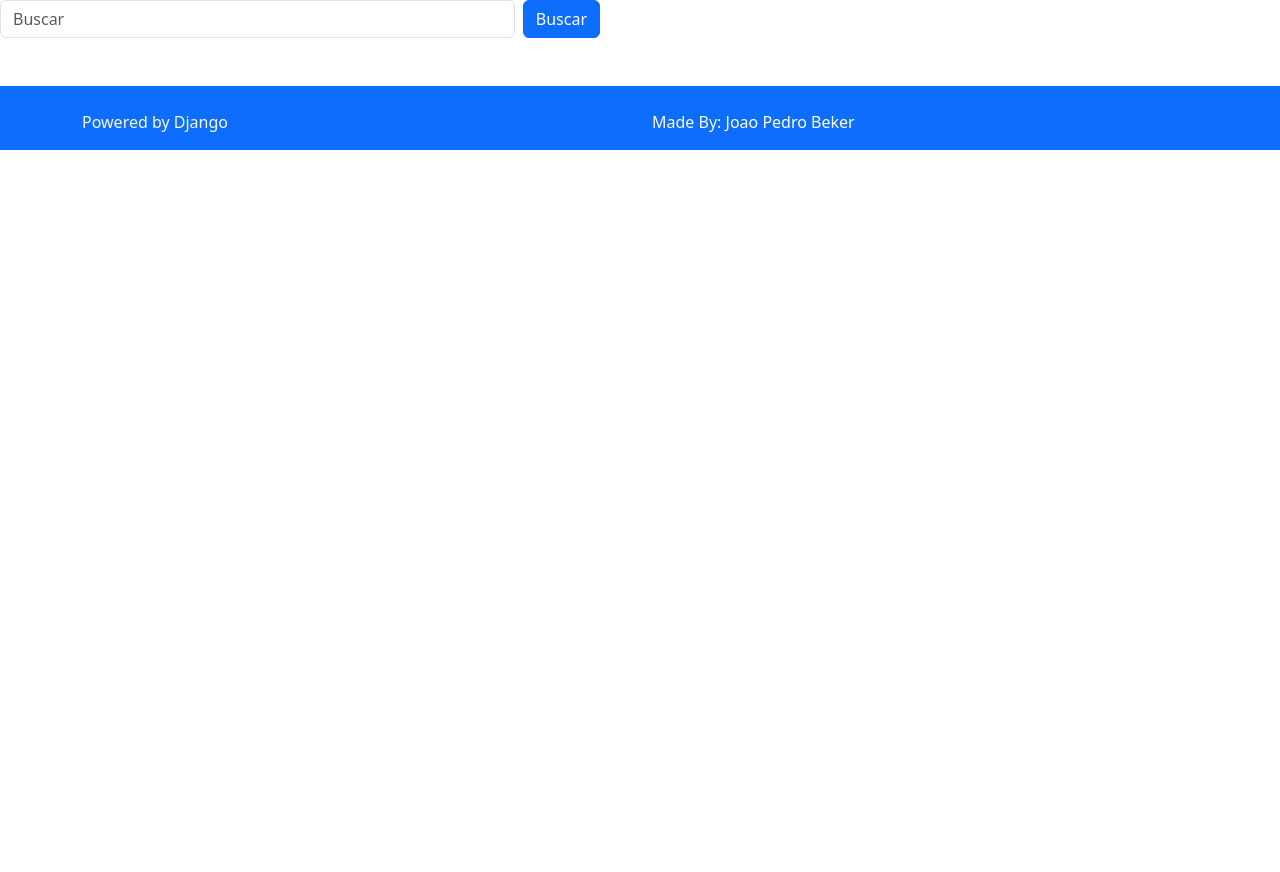
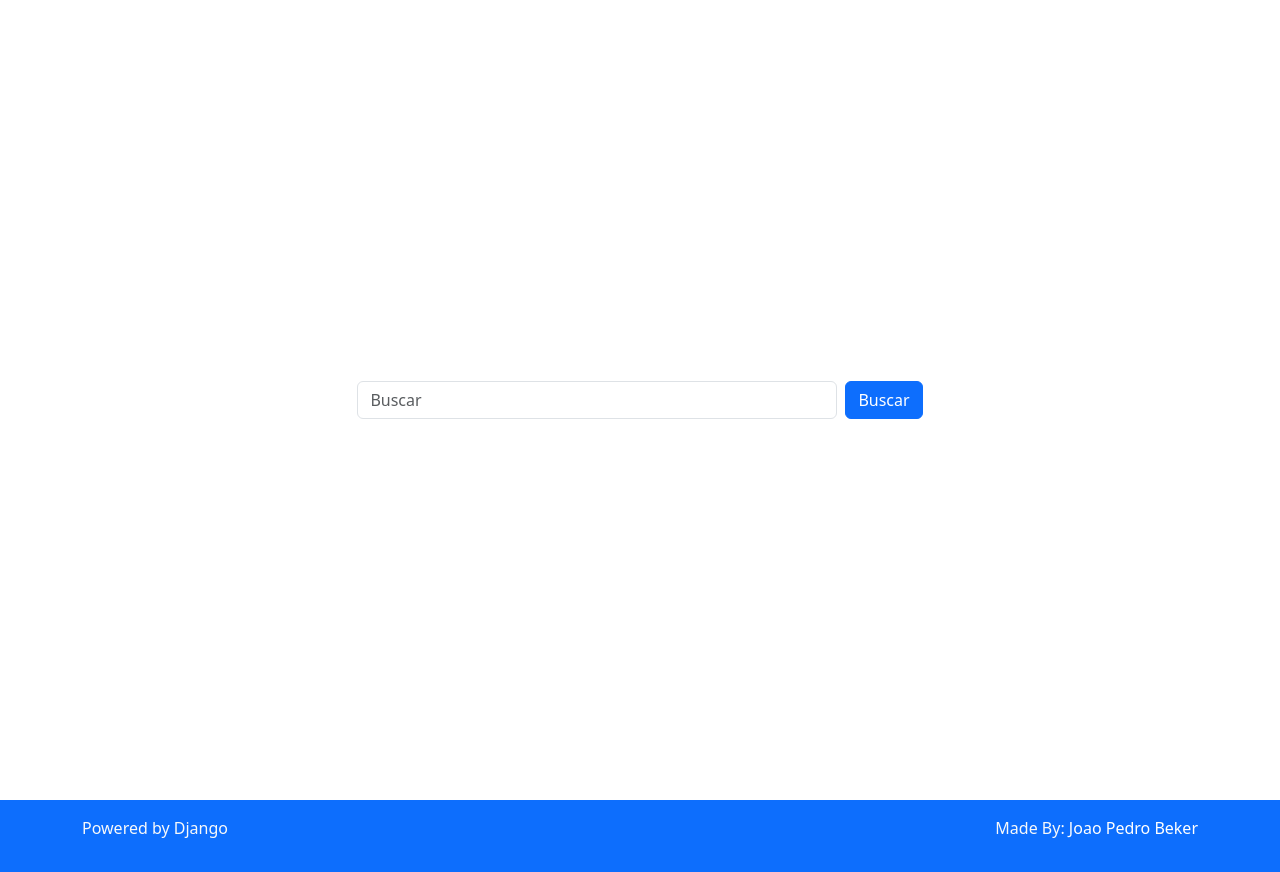
Before and after one commit to Beker-Dev/desafio-catalogo-ofertas, a Django app: page / in a window 1280 px wide. Before the commit the page ends 150 px from the top, so only its background shows below. Run offline with Django 5.2, Linux system fonts and the light colour scheme; some libraries are stand-ins or nearby versions.

Commit message:
🚧 center search bar

```diff
--- a/src/products/templates/products/search.html
+++ b/src/products/templates/products/search.html
@@ -1,6 +1,8 @@
-<div class="search-container text-center">
-    <form class="d-flex" role="search" action="{% url 'products:index' %}">
-        <input class="form-control me-2" type="search" placeholder="Buscar" aria-label="Search" name="search" value={{ request.GET.search }}>
-        <button class="btn btn-primary" type="submit">Buscar</button>
-    </form>
+<div class="d-flex justify-content-center align-items-center vh-100">
+    <div class="search-container text-center">
+        <form class="d-flex" role="search" action="{% url 'products:index' %}">
+            <input class="form-control me-2 products-main-searchbar" type="search" placeholder="Buscar" aria-label="Search" name="search" value="{{ request.GET.search }}">
+            <button class="btn btn-primary" type="submit">Buscar</button>
+        </form>
+    </div>
 </div>
--- /dev/null
+++ b/src/static/styles/products/search.css
@@ -0,0 +1,3 @@
+.products-main-searchbar {
+    width: 40rem !important;
+}
--- a/src/templates/base.html
+++ b/src/templates/base.html
@@ -9,8 +9,8 @@
     {% bootstrap_javascript %}
 </head>
 
-<body>
-    <div>
+<body class="d-flex flex-column min-vh-100">
+    <div class="flex-grow-1 d-flex flex-column align-items-center justify-content-center">
         {% block 'content' %}{% endblock %}
     </div>
 
--- a/src/templates/partials/footer.html
+++ b/src/templates/partials/footer.html
@@ -1,14 +1,14 @@
-<footer class="bg-primary text-light">
-    <div class="container navbar-dark pt-4 mt-5">
+<footer class="bg-primary text-light py-3 mt-auto">
+    <div class="container navbar-dark">
         <div class="row">
-            <div class="col">
-                <p class="text-left">Powered by Django</p>
+            <div class="col text-start">
+                <p>Powered by Django</p>
             </div>
-            <div class="col">
-                <p class="text-right">Made By:
-                <a style="color:white; text-decoration:none;" target="blank" href="https://github.com/Beker-Dev/desafio-catalogo-ofertas">
-                    Joao Pedro Beker
-                </a>
+            <div class="col text-end">
+                <p>Made By:
+                    <a style="color:white; text-decoration:none;" target="blank" href="https://github.com/Beker-Dev/desafio-catalogo-ofertas">
+                        Joao Pedro Beker
+                    </a>
                 </p>
             </div>
         </div>
--- a/src/templates/partials/head.html
+++ b/src/templates/partials/head.html
@@ -4,8 +4,6 @@
 <meta name="viewport" content="width=device-width, initial-scale=1, shrink-to-fit=no">
 <meta name="description" content="">
 <meta name="author" content="">
-
-<link href="{% static 'css/products/search.css' %}" rel="stylesheet">
-<link href="{% static 'css/footer.css' %}" rel="stylesheet">
+<link href="{% static 'styles/products/search.css' %}" rel="stylesheet">
 
 <script src="https://www.google.com/recaptcha/api.js" async defer></script>
--- a/src/templates/static/css/footer.css
+++ /dev/null
@@ -1,3 +0,0 @@
-.footer {
-    position: absolute
-}
--- a/src/templates/static/css/products/search.css
+++ /dev/null
@@ -1,13 +0,0 @@
-<style>
-    body {
-        height: 100vh;
-        display: flex;
-        justify-content: center;
-        align-items: center;
-        background-color: #f8f9fa;
-    }
-    .search-container {
-        width: 100%;
-        max-width: 600px;
-    }
-</style>
--- /dev/null
+++ b/src/templates/static/styles/products/search.css
@@ -0,0 +1,3 @@
+.products-main-searchbar {
+    width: 30rem !important;
+}
```
